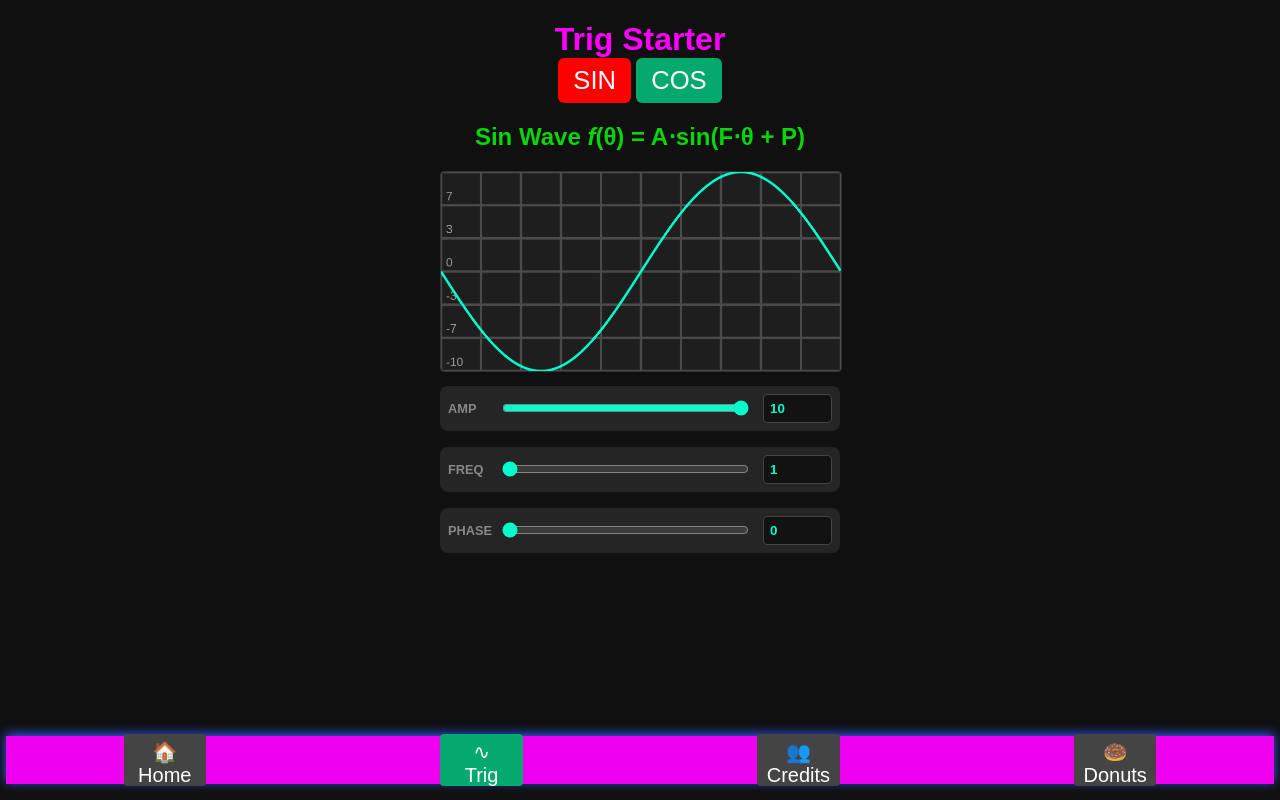
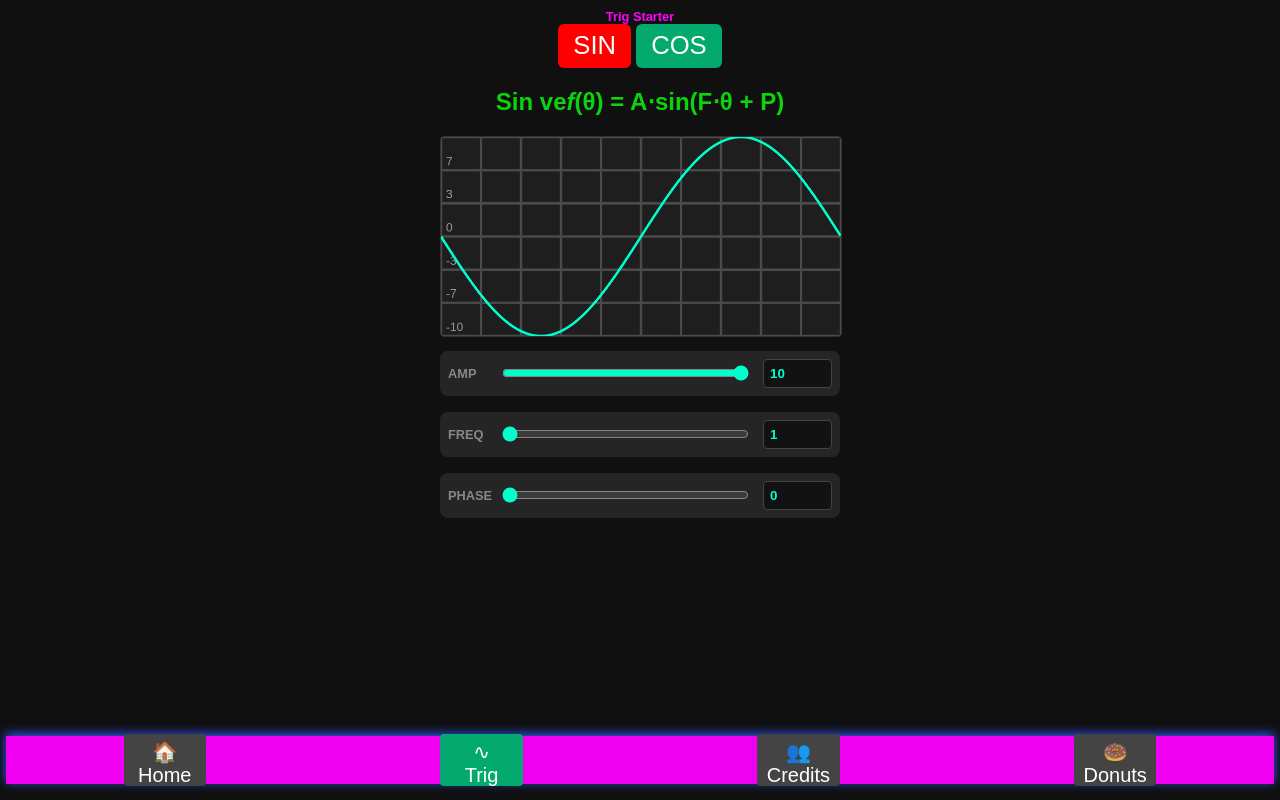
Before and after one commit to willanie/willanie.github.io-MathShmath, a plain HTML site: page trig.html in a window 1280 px wide. Both pictures are taken after a click on the button "SIN". Drawn offline with Linux system fonts and the light colour scheme.

Commit message:
Update trig.html

```diff
--- a/trig.html
+++ b/trig.html
@@ -20,7 +20,7 @@
         .custom-btn.active { background-color: #ff0000; }
         .trigcontainer {
             width: 80vw;
-            height: 80vh;
+            height: 70vh;
             max-width: 400px;
             /*max-height: 500px;*/
             text-align: center;
@@ -66,12 +66,12 @@
         <a href="credits.html"><span>&#x1F465;</span><span>Credits</span></a>
         <a href="donuts.html"><span>&#x1F369;</span><span>Donuts</span></a>
     </nav>
-    <h1 style="color: #ff00ff; text-align: center; font-weight: 900; margin-bottom: 0; font-size: 2.0rem;">Trig Starter</h1>
+    <h1 style="color: #ff00ff; text-align: center; font-weight: 900; margin-bottom: 0; font-size: 0.8rem;">Trig Starter</h1>
 
 <div class="trigcontainer">
     <button class="custom-btn active"; id="SinButton" onclick="toggleActive(this)">SIN</button>
     <button class="custom-btn"; id="CosButton" onclick="toggleActive(this)">COS</button>
-    <h2 id="trigtype"; style="color: #0bd40b;">Sin Wave <i>f</i>(&theta;) =  A&sdot;sin(F&sdot;&theta; + P)</h2>
+    <h2 id="trigtype"; style="color: #0bd40b;">Sin <i>f</i>(&theta;) =  A&sdot;sin(F&sdot;&theta; + P)</h2>
     <canvas id="graph"></canvas>
     <div class="controls">
         <div class="control-group">
@@ -104,12 +104,12 @@
         if (button.id == "SinButton") {
             //console.log("SIN button clicked");
             activebutton = "SIN";
-            document.getElementById("trigtype").innerHTML = "Sin Wave <i>f</i>(&theta;) =  A&sdot;sin(F&sdot;&theta; + P)";
+            document.getElementById("trigtype").innerHTML = "Sin ve<i>f</i>(&theta;) =  A&sdot;sin(F&sdot;&theta; + P)";
             resize();
         } else if (button.id == "CosButton") {
             //console.log("COS button button clicked");
             activebutton = "COS";
-            document.getElementById("trigtype").innerHTML = "Cos Wave <i>f</i>(&theta;) =  A&sdot;cos(F&sdot;&theta; + P)";
+            document.getElementById("trigtype").innerHTML = "Cos <i>f</i>(&theta;) =  A&sdot;cos(F&sdot;&theta; + P)";
             resize();
         }
     }
```
